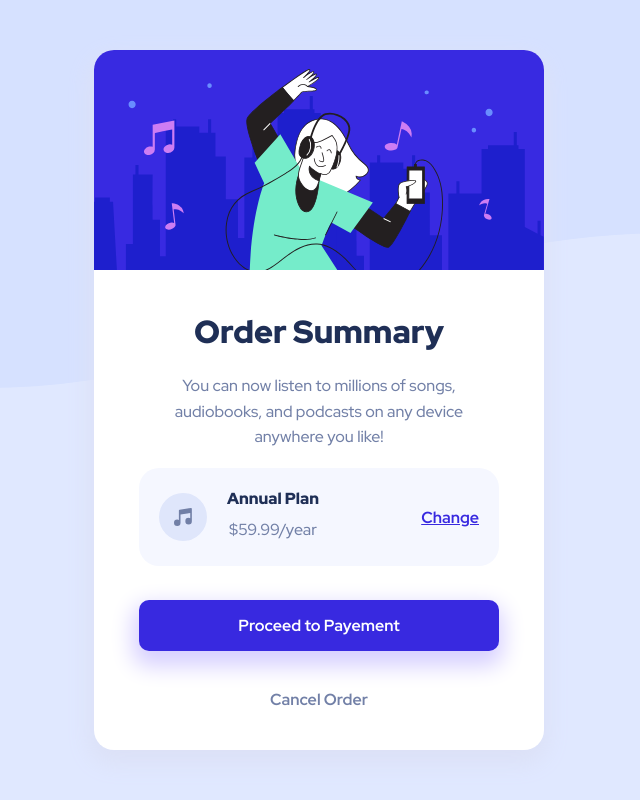
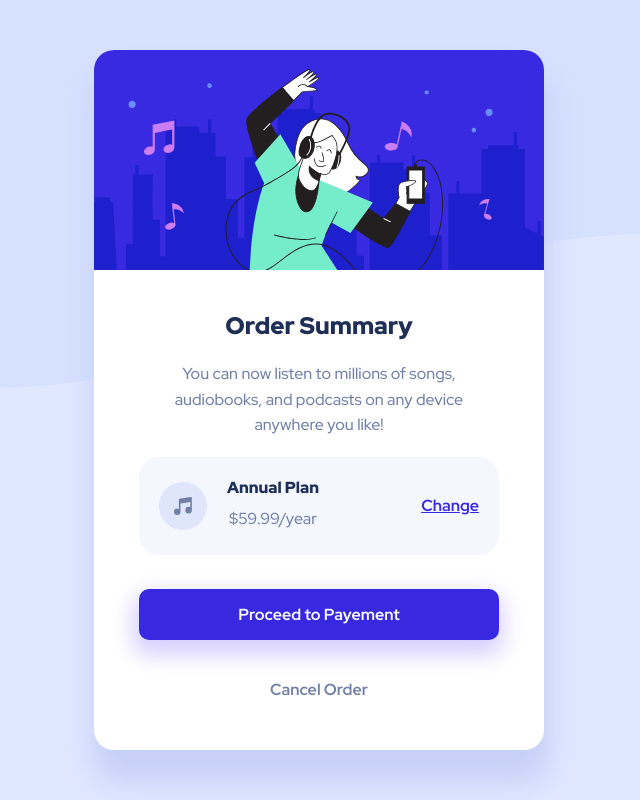
Before and after one commit to Caelus111/Order-Summary-component, a plain HTML site: page index.html in a window 1280 px wide. Shown: the whole page, without its empty margins (321-961 px from the left). Drawn offline with Linux system fonts and the light colour scheme.

Commit message:
Changed some small details.

```diff
--- a/index.html
+++ b/index.html
@@ -10,7 +10,7 @@
     <div class="container">
       <div class="hero">
         <img src="images/illustration-hero.svg" alt="" />
-        <h1>Order Summary</h1>
+        <h2>Order Summary</h2>
         <p>
           You can now listen to millions of songs, audiobooks, and podcasts on
           any device anywhere you like!
--- a/style.css
+++ b/style.css
@@ -36,16 +36,16 @@ img {
   height: 700px;
   background-color: #fff;
   border-radius: 20px;
--webkit-box-shadow: -1px 10px 22px 5px rgba(220,225,247,1);
--moz-box-shadow: -1px 10px 22px 5px rgba(220,225,247,1);
-box-shadow: -1px 10px 22px 5px rgba(220,225,247,1);
+  -webkit-box-shadow: 2px 29px 31px 3px rgba(198, 207, 247, 1);
+  -moz-box-shadow: 2px 29px 31px 3px rgba(198, 207, 247, 1);
+  box-shadow: 2px 29px 31px 3px rgba(198, 207, 247, 1);
 }
 
 .hero img {
   border-radius: 20px 20px 0px 0px;
 }
 
-.hero h1 {
+.hero h2 {
   margin: 40px 0 20px 0;
   font-weight: 800;
   color: #1f2f56;
@@ -71,14 +71,13 @@ box-shadow: -1px 10px 22px 5px rgba(220,225,247,1);
 .annual-plan .left-side a {
   color: #3829e0;
   font-weight: bold;
-  transition: 0.5s ;
+  transition: 0.5s;
 }
 
 .annual-plan .left-side a:hover {
   text-decoration: none;
   color: #918ade;
 }
-
 
 .annual-plan .right-side span p {
   font-weight: 900;
@@ -113,11 +112,11 @@ box-shadow: -1px 10px 22px 5px rgba(220,225,247,1);
   -webkit-box-shadow: -1px 10px 22px 5px rgba(214, 207, 255, 1);
   -moz-box-shadow: -1px 10px 22px 5px rgba(214, 207, 255, 1);
   box-shadow: -1px 10px 22px 5px rgba(214, 207, 255, 1);
-  transition: 0.5s ;
+  transition: 0.5s;
 }
 
 .proceed:hover {
-    background-color:  #918ade;;
+  background-color: #918ade;
 }
 
 .cancel {
@@ -126,7 +125,7 @@ box-shadow: -1px 10px 22px 5px rgba(220,225,247,1);
   color: #7280a7;
   width: 80%;
   padding: 20px;
-  margin-bottom: 20px;
+  margin-bottom: 30px;
   transition: 0.5s;
 }
 
@@ -134,12 +133,12 @@ box-shadow: -1px 10px 22px 5px rgba(220,225,247,1);
   color: #000;
 }
 
-@media (max-width : 500px) {
+@media (max-width: 500px) {
   .container {
     width: 80%;
     height: fit-content;
   }
-    .hero h1 {
+  .hero h2 {
     font-size: 25px;
   }
   .hero p {
```
Lines whose indentation alone changed are shown as unchanged.
